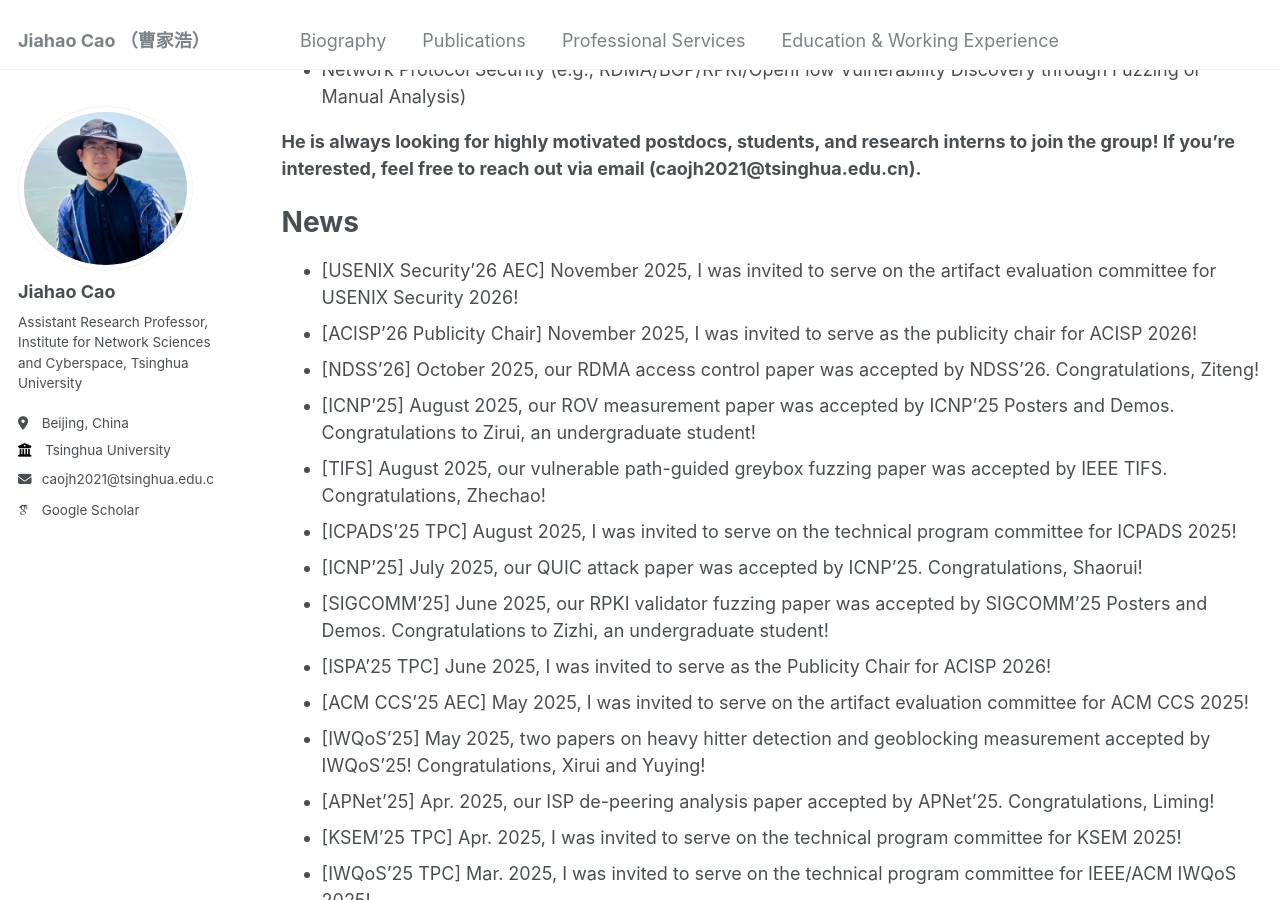
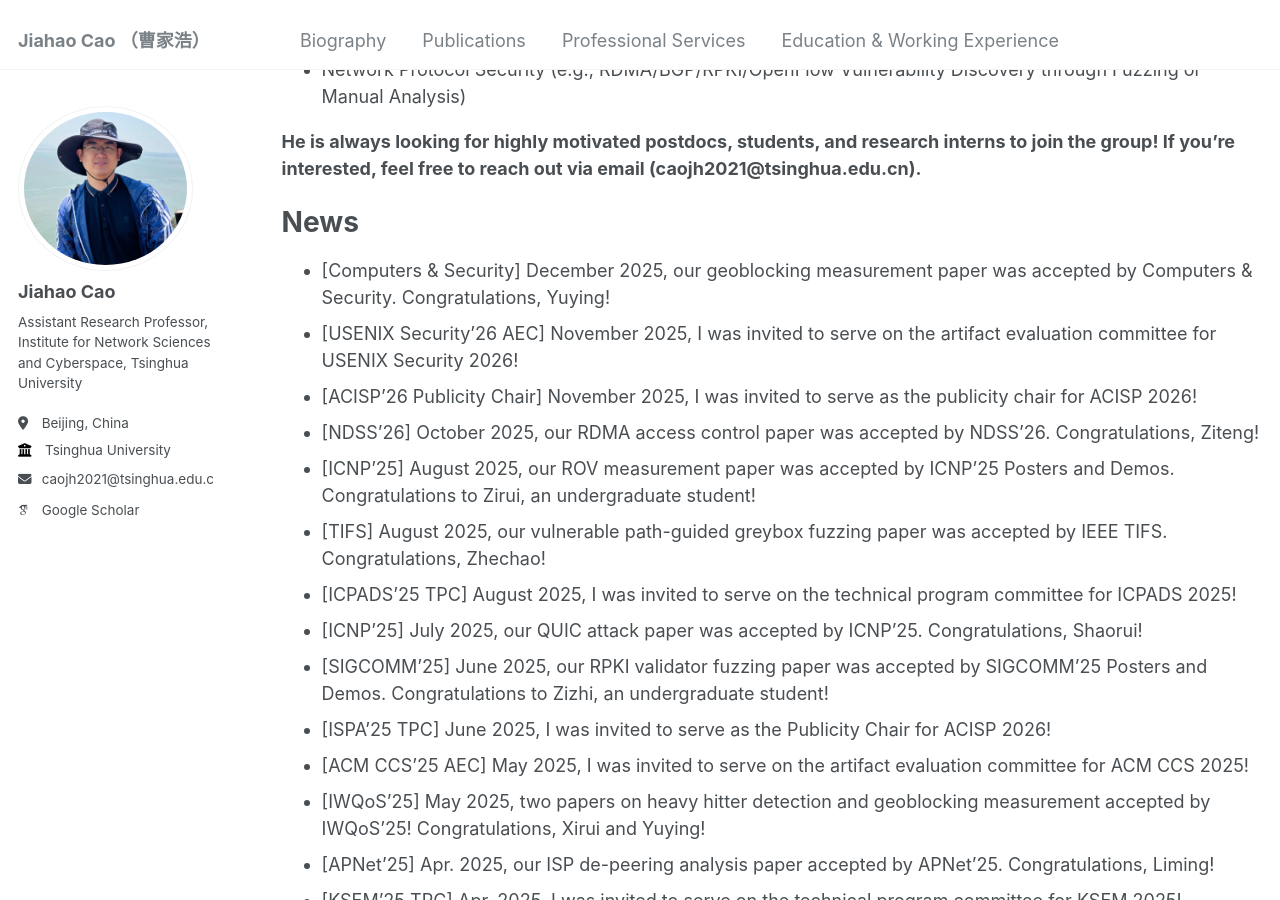
Before and after one commit to caojh15/caojh15.github.io, a Jekyll site: the page built from _pages/about.md, in a window 1280 px wide and 900 px high, scrolled down 607 px. Built offline with Jekyll 4.4.1, drawn with Linux system fonts in a browser that asks for light colours; some web fonts are replaced.

Commit message:
Update about.md

```diff
--- a/_pages/about.md
+++ b/_pages/about.md
@@ -20,6 +20,7 @@ His current interests mainly focus on the following domains:
 **He is always looking for highly motivated postdocs, students, and research interns to join the group! If you're interested, feel free to reach out via email (caojh2021@tsinghua.edu.cn).**
 
 # News
+- [Computers & Security] December 2025, our geoblocking measurement paper was accepted by Computers & Security. Congratulations, Yuying!
 - [USENIX Security'26 AEC]  November 2025, I was invited to serve on the artifact evaluation committee for USENIX Security 2026!
 - [ACISP'26 Publicity Chair] November 2025,  I was invited to serve as the publicity chair for ACISP 2026!
 - [NDSS'26] October 2025, our RDMA access control paper was accepted by NDSS'26. Congratulations, Ziteng!
```
